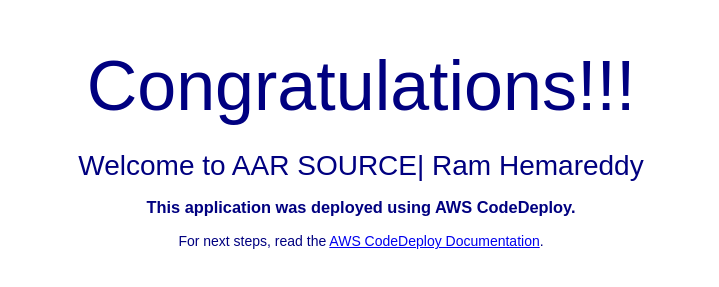
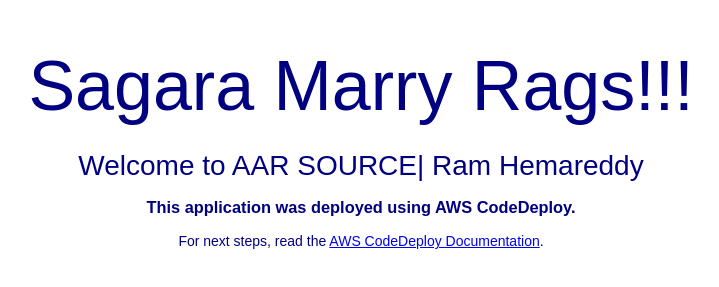
Before and after one commit to Shekar169/AWSdemo, a plain HTML site: page index.html in a window 1280 px wide. Shown: the part 201-488 px from the top of the page, without its empty margins (279-998 px from the left). Drawn offline with Linux system fonts and the light colour scheme.

Commit message:
Update index.html

```diff
--- a/index.html
+++ b/index.html
@@ -27,7 +27,7 @@
 <body>
   <div align="center">
     <img src="https://s3.ap-south-1.amazonaws.com/www.basava.com/aar_logo_final.png" style="max-width: 20%;">
-    <h1>Congratulations!!! </h1>
+    <h1>Sagara Marry Rags!!! </h1>
       <h2>Welcome to AAR SOURCE| Ram Hemareddy</h2>
     <h3>This application was deployed using AWS CodeDeploy.</h3>
     <p>For next steps, read the <a href="http://aws.amazon.com/documentation/codedeploy">AWS CodeDeploy Documentation</a>.</p>
```
